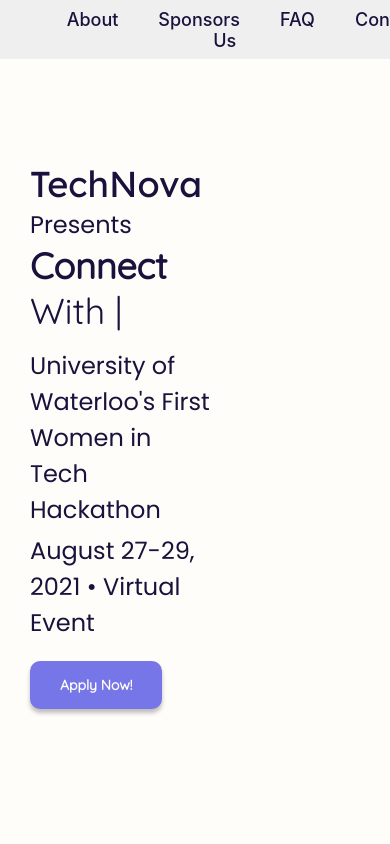
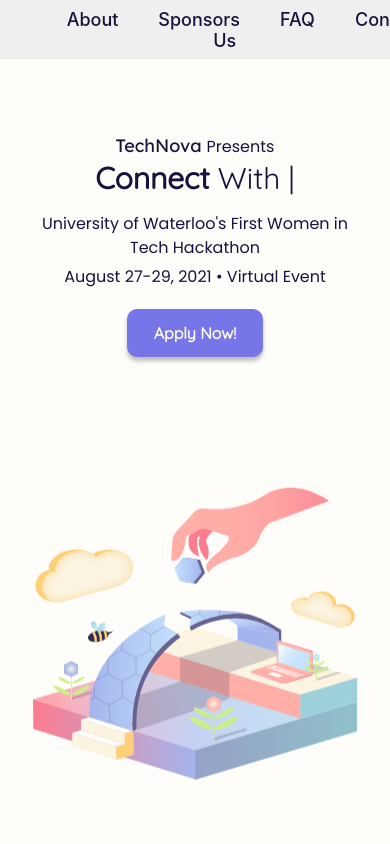
Before and after one commit to itstechnova/itstechnova.com, a React (Create React App) app: page / in a window 390 px wide. Shown: the top 844 px of the page. Built offline with nearby package versions, Linux system fonts and the light colour scheme.

Commit message:
23: mobile landing page and graphics (#26)

```diff
--- a/src/App.scss
+++ b/src/App.scss
@@ -46,6 +46,12 @@ h4 {
     font-size: $text-medium;
     font-weight: 400;
     margin: 0;
+    @include tablet {
+        font-size: 20px;
+    }
+    @include phone {
+        font-size: 16px;
+    }
 }
 
 h5 {
--- a/src/sections/Landing/Landing.jsx
+++ b/src/sections/Landing/Landing.jsx
@@ -1,9 +1,10 @@
 import React, { useState, useEffect } from "react";
 import Typist from 'react-typist';
 import "./Landing.scss";
+import SectionWrapper from "../../components/SectionWrapper/SectionWrapper";
 import socials from "../../resources/strings/socials";
 import landing from "../../resources/strings/landing";
-import SectionWrapper from "../../components/SectionWrapper/SectionWrapper";
+import bridgeTile from "../../resources/images/graphics/bridge-tile.svg";
 
 const TextLoop = () => {
     const [mounted, setMounted] = useState(true);
@@ -38,7 +39,6 @@ const Landing = () => {
     return (
         <SectionWrapper id="landing">
             <div className="landing-container">
-                <div className="landing-content">
                 <div className="landing-text">
                     <h4>
                         <span className="landing-title">{landing.title1}</span>
@@ -47,12 +47,15 @@ const Landing = () => {
                     <TextLoop />
                     <h4>{landing.description}</h4>
                     <h4>{landing.dates}</h4>
+                </div>
+                <div className="landing-button-container">
                     <a className="button" href={socials.mailingList}>
                         {landing.applyCTA}
                     </a>
                 </div>
-                    <div className="landing-graphic" />
 
+                <div className="landing-graphic-container">
+                    <img src={bridgeTile} alt="bridge tile" />
                 </div>
             </div>
         </SectionWrapper>
--- a/src/sections/Landing/Landing.scss
+++ b/src/sections/Landing/Landing.scss
@@ -1,31 +1,56 @@
 @import "../../constants";
+
+@keyframes bounce-up {
+    0% {
+        transform: translateY(5px);
+        opacity: 1;
+    }
+    50% {
+        transform: translateY(-5px);
+        opacity: 0.8;
+    }
+    100% {
+        transform: translateY(5px);
+        opacity: 1;
+    }
+}
 
 .landing {
     &-container {
         min-height: 93vh;
         width: 100%;
-        display: flex;
-        justify-content: flex-start;
-        align-items: center;
+        display: grid;
+        grid-template-columns: 55% 45%;
+        grid-template-rows: auto;
+        grid-template-areas:
+            "landing-text landing-graphic"
+            "landing-button landing-graphic";
+
+        @include phone {
+            grid-template-columns: 100%;
+            grid-template-rows: auto auto auto;
+            grid-template-areas:
+                "landing-text"
+                "landing-button"
+                "landing-graphic";
+        }
     }
-
-    &-content {
-        width: 100%;
-        display: flex;
-        justify-content: center;
-        align-items: flex-start;
-        height: 40%;
-    }
-
     &-text {
-        padding: 10px, 0;
+        align-self: flex-end;
+        justify-self: center;
         display: flex;
         flex-direction: column;
         justify-content: center;
         align-items: flex-start;
         font-family: $font-regular;
         font-size: $text-medium;
-        width: 55%;
+        width: 100%;
+        grid-area: landing-text;
+        text-align: left;
+        @include phone {
+                align-items: center;
+                text-align: center;
+        }
     }
 
     &-title {
@@ -34,32 +59,41 @@
         @include tablet {
             font-size: $text-large;
         }
+        @include phone {
+                font-size: 18px;
+        }
     }
 
     &-slogan {
         font-size: $text-xxlarge;
         font-family: "Quicksand";
         padding-bottom: 10px;
-        text-align: left;
         @include desktop {
             font-size: 58px;
         }
         @include tablet {
             font-size: $text-large;
         }
+        @include small-phone {
+                font-size: 30px;
+        }
     }
 
-    &-graphic {
-        height: 100%;
-        width: 45%;
-        background-color: pink;
-        display: flex;
-        justify-content: center;
-        align-items: center;
-        div {
-            background-color: gray;
-            width: 80%;
-            height: 20%;
+    &-graphic-container {
+        align-self: center;
+        img {
+            margin-left: 20px;
+            animation: bounce-up 3s linear infinite;
+            @include phone {
+                    margin-left: 0;
+            }
+        }
+        grid-area: landing-graphic;
+    }
+
+    &-button-container {
+        @include phone {
+            justify-self: center;
         }
     }
 }
@@ -67,12 +101,15 @@
 h4 {
     line-height: $text-large;
     margin-top: 5px;
-    text-align: left;
+    @include phone {
+            line-height: 24px;
+    }
 }
 
 .button {
     margin-top: 20px;
-    padding: 15px 30px;
+    width: 160px;
+    height: 60px;
     display: flex;
     justify-content: center;
     align-items: center;
@@ -85,9 +122,11 @@ h4 {
     border-style: none;
     text-decoration: none;
     box-shadow: 0px 4px 4px rgba(0, 0, 0, 0.25);
-
+    grid-area: landing-button;
     @include phone {
-        font-size: $text-xsmall;
+        font-size: 16px;
+        width: 136px;
+        height: 48px;
     }
 
     &:hover,
```
Also changed, not shown: src/sections/About/About.scss (indentation only). Lines whose indentation alone changed are shown as unchanged.
